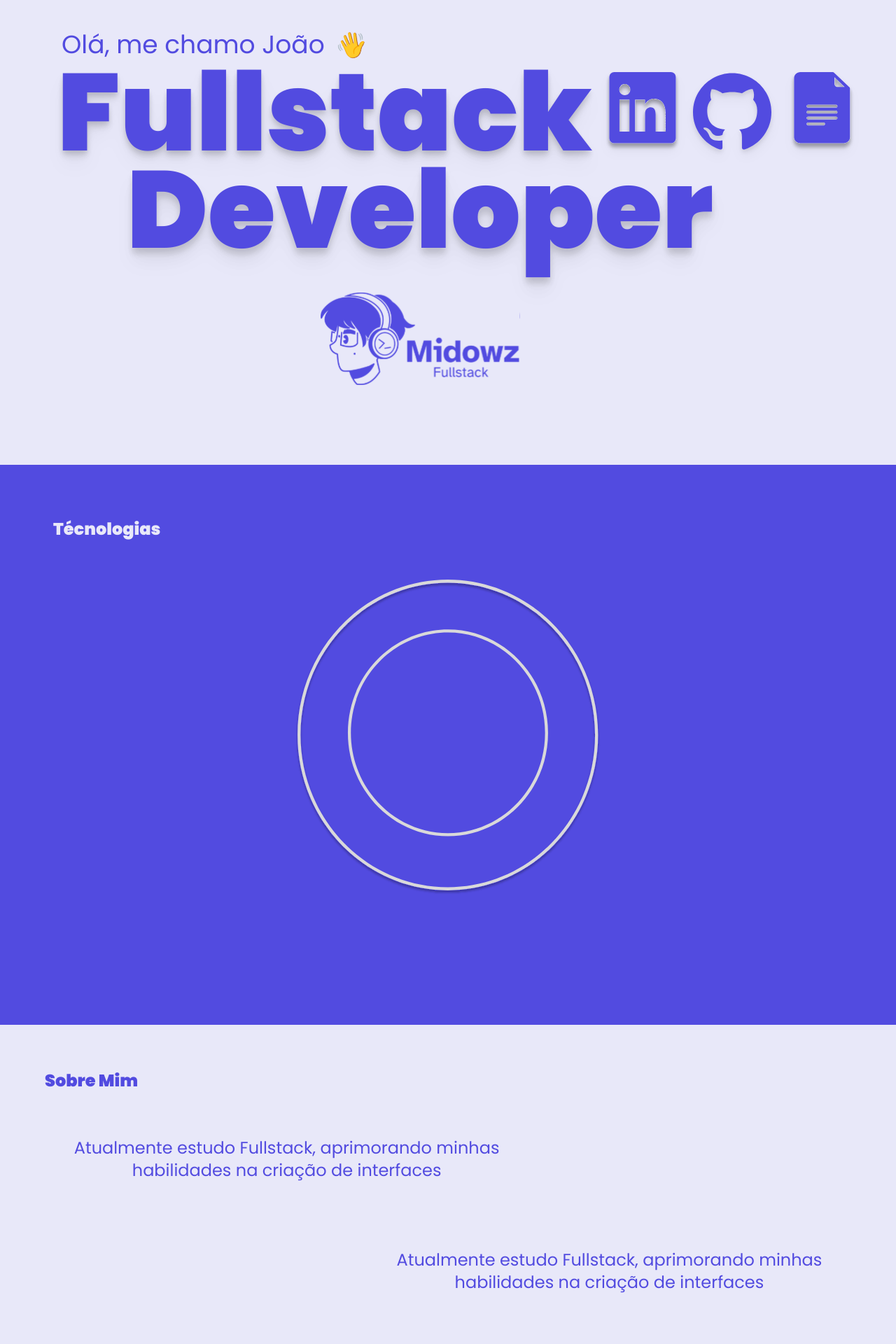
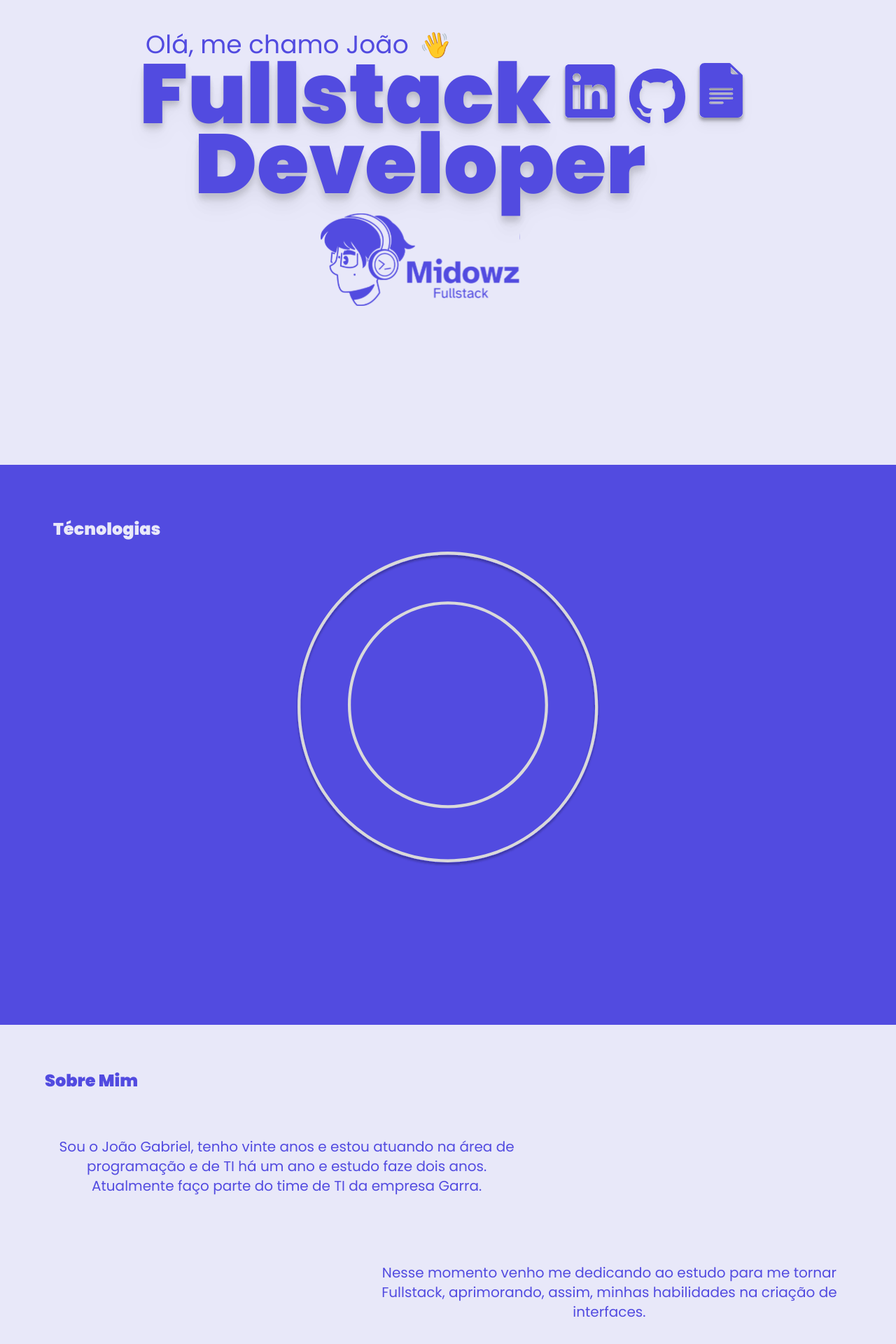
Before and after one commit to joaomidowz/Portfolio, a React (Vite) app: page / in a window 1280 px wide. Shown: the part 136-2056 px from the top of the page at 70% size. Built offline with nearby package versions, Linux system fonts and the light colour scheme.

Commit message:
Corrigindo textos em notebooks (o meu) e diminuindo o tamanho da fonte, adicionando informações no sobre mim.

```diff
--- a/src/pages/About.tsx
+++ b/src/pages/About.tsx
@@ -8,9 +8,9 @@ function About() {
             <div className=''>
                 <p className='font-black text-2xl max-mobile:text-xl max-phone:text-lg p-16  max-mobile:text-xl max-tablet:p-6 max-sm:text-lg max-phone:text-lg'>Sobre Mim</p>
             </div>
-            <div className='flex flex-col justify-between item-start space-y-24 content-center px-16 text-2xl max-mobile:text-xl max-sm:text-lg max-phone:text-sm max-mobile:py-10'>
-                <p className='text-center w-3/5 max-phone:w-full'>Atualmente estudo Fullstack, aprimorando minhas habilidades na criação de interfaces</p>
-                <p className='text-center w-3/5 ml-auto max-phone:w-full'>Atualmente estudo Fullstack, aprimorando minhas habilidades na criação de interfaces</p>
+            <div className='flex flex-col justify-between item-start space-y-24 content-center px-16 text-xl max-mobile:text-xl max-sm:text-lg max-phone:text-sm max-mobile:py-10'>
+                <p className='text-center w-3/5 max-phone:w-full'>Sou o João Gabriel, tenho vinte anos e estou atuando na área de programação e de TI há um ano e estudo faze dois anos. Atualmente faço parte do time de TI da empresa Garra.</p>
+                <p className='text-center w-3/5 ml-auto max-phone:w-full'>Nesse momento venho me dedicando ao estudo para me tornar Fullstack, aprimorando, assim,  minhas habilidades na criação de interfaces.</p>
             </div>
         </div>
 
--- a/src/pages/App.tsx
+++ b/src/pages/App.tsx
@@ -23,7 +23,7 @@ function App() {
 
       <div className='mt-20 -ml-20 flex flex-col items-center max-phone:ml-auto max-phone:mt-10'>
 
-        <div className="w-full max-w-4xl flex justify-start mr-32 max-laptop:ml-56 max-tablet:-mr-20 max-mobile:-mr-0 max-sm:mr-6 max-phone:ml-20 max-sms:ml-10">
+        <div className="w-full max-w-4xl flex justify-start ml-28 max-laptop:ml-56 max-tablet:-mr-20 max-mobile:-mr-0 max-sm:mr-6 max-phone:ml-20 max-sms:ml-10">
           <p className="text-4xl text-secondary font-regular max-laptop:text-3xl max-tablet:text-2xl max-mb:text-xl max-phone:text-base">Olá, me chamo João
             <motion.div
               initial={{ rotate: 0 }}
@@ -39,17 +39,17 @@ function App() {
             </motion.div></p>
         </div>
 
-        <div className='flex justify-self-center items-baseline  gap-4 ml-28 -mt-10 drop-shadow-lg  max-laptop:ml-20 max-tablet:-mt-6 max-sm:-mt-4 max-sm:ml-10 max-sm:gap-2 max-phone:gap-1 max-phone:ml-2'>
-          <p className='text-Header text-secondary drop-shadow-xl font-extrabold max-laptop:text-Header2 max-tablet:text-Header3 max-sm:text-7xl max-phone:text-5xl'>Fullstack</p>
-          <a href="https://bit.ly/4gikrSU"><img src="/Linkedin.svg" alt="Linkedin" className='h-28 w-28 max-laptop:h-20 max-laptop:w-20 max-tablet:h-16 max-tablet:w-16 max-sm:w-12 max-sm:pt-5 max-phone:w-auto max-phone:h-12 ' /></a>
-          <a href="https://github.com/joaomidowz"><img src="/Github.svg" alt="GitHub" className='h-28 w-28 max-laptop:h-20 max-laptop:w-20 max-tablet:h-16 max-tablet:w-16 max-sm:w-12 max-sm:pt-5 max-phone:w-auto max-phone:h-12 ' /></a>
-          <a href="https://bit.ly/3Cv2uPK"><img src="/GoogleDocs.svg" alt="Google Docs" className='h-28 w-28 max-laptop:h-20 max-laptop:w-20 max-tablet:h-16 max-tablet:w-16 max-sm:w-12 max-sm:pt-5 max-phone:w-auto max-phone:h-12 ' /></a>
+        <div className='flex justify-self-center items-baseline  gap-4 ml-16 -mt-10 drop-shadow-lg  max-laptop:ml-20 max-tablet:-mt-6 max-sm:-mt-4 max-sm:ml-10 max-sm:gap-2 max-phone:gap-1 max-phone:ml-2'>
+          <p className='text-Header2 text-secondary drop-shadow-xl font-extrabold max-laptop:text-Header2 max-tablet:text-Header3 max-sm:text-7xl max-phone:text-5xl'>Fullstack</p>
+          <a href="https://bit.ly/4gikrSU"><img src="/Linkedin.svg" alt="Linkedin" className='w-20 max-laptop:h-20 max-laptop:w-20 max-tablet:h-16 max-tablet:w-16 max-sm:w-12 max-sm:pt-5 max-phone:w-auto max-phone:h-12 ' /></a>
+          <a href="https://github.com/joaomidowz"><img src="/Github.svg" alt="GitHub" className='w-20 max-laptop:h-20 max-laptop:w-20 max-tablet:h-16 max-tablet:w-16 max-sm:w-12 max-sm:pt-5 max-phone:w-auto max-phone:h-12 ' /></a>
+          <a href="https://bit.ly/3Cv2uPK"><img src="/GoogleDocs.svg" alt="Google Docs" className='w-18 max-laptop:h-20 max-laptop:w-20 max-tablet:h-16 max-tablet:w-16 max-sm:w-12 max-sm:pt-5 max-phone:w-auto max-phone:h-12 ' /></a>
         </div>
-        <div className='flex justify-self-center items-baseline drop-shadow-xl -mt-[95px] max-laptop:-mt-20 max-tablet:-mt-14 max-sm:mt-0'>
-          <p className='text-Header  text-secondary drop-shadow-xl font-extrabold max-laptop:text-Header2 max-tablet:text-Header3 max-sm:text-7xl max-phone:text-5xl'>Developer</p>
+        <div className='flex justify-self-center items-baseline drop-shadow-xl -mt-20 max-laptop:-mt-20 max-tablet:-mt-14 max-sm:mt-0'>
+          <p className='text-Header2 text-secondary drop-shadow-xl font-extrabold max-laptop:text-Header2 max-tablet:text-Header3 max-sm:text-7xl max-phone:text-5xl'>Developer</p>
 
         </div>
-        <img src="Logo.svg" alt="Logo-Principal" className='max-mobile:w-40 max-phone:pt-6'/>
+        <img src="Logo.svg" alt="Logo-Principal" className='-mt-5 max-mobile:w-40 max-phone:pt-6'/>
       </div>
     </div>
 
--- a/src/pages/technologies.tsx
+++ b/src/pages/technologies.tsx
@@ -10,7 +10,7 @@ function Tech() {
             <h1 className='font-black text-2xl p-14 max-mobile:text-xl max-phone:text-lg max-phone:p-2 max-phone:mb-8' >Técnologias</h1>
 
             <div className='flex justify-center '>
-                <img src="Elipse.svg" alt="elipse" className='max-w-[450px] max-h-[450px]  max-mobile:max-w-[300px] max-mobile:max-h-[300px] max-phone:max-h-[250px] max-phone:max-h-[250px]' />
+                <img src="Elipse.svg" alt="elipse" className='-mt-10 max-w-[450px] max-h-[450px]  max-mobile:max-w-[300px] max-mobile:max-h-[300px] max-phone:max-h-[250px] max-phone:max-h-[250px]' />
             </div>
         </div>
 
```
